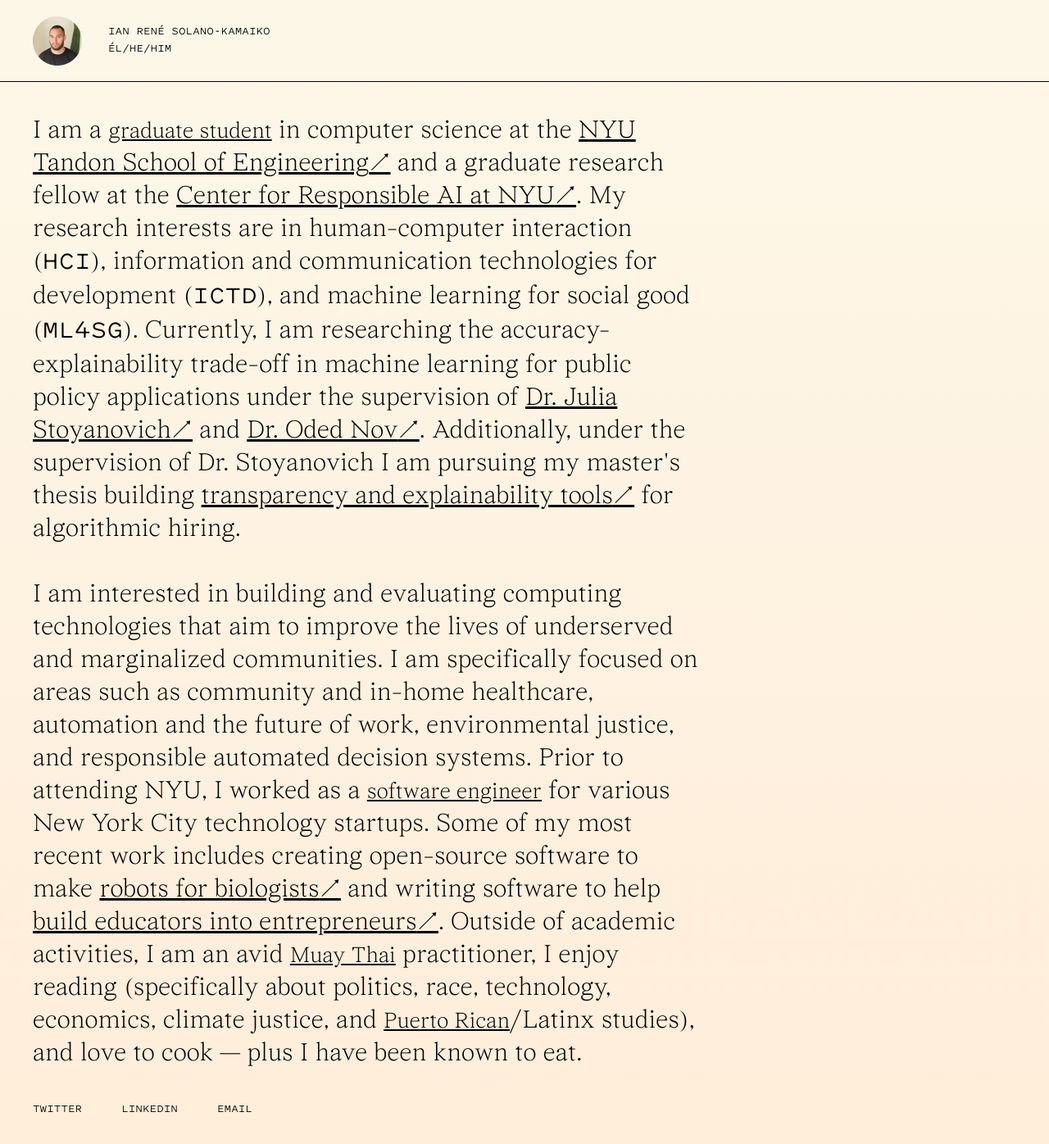
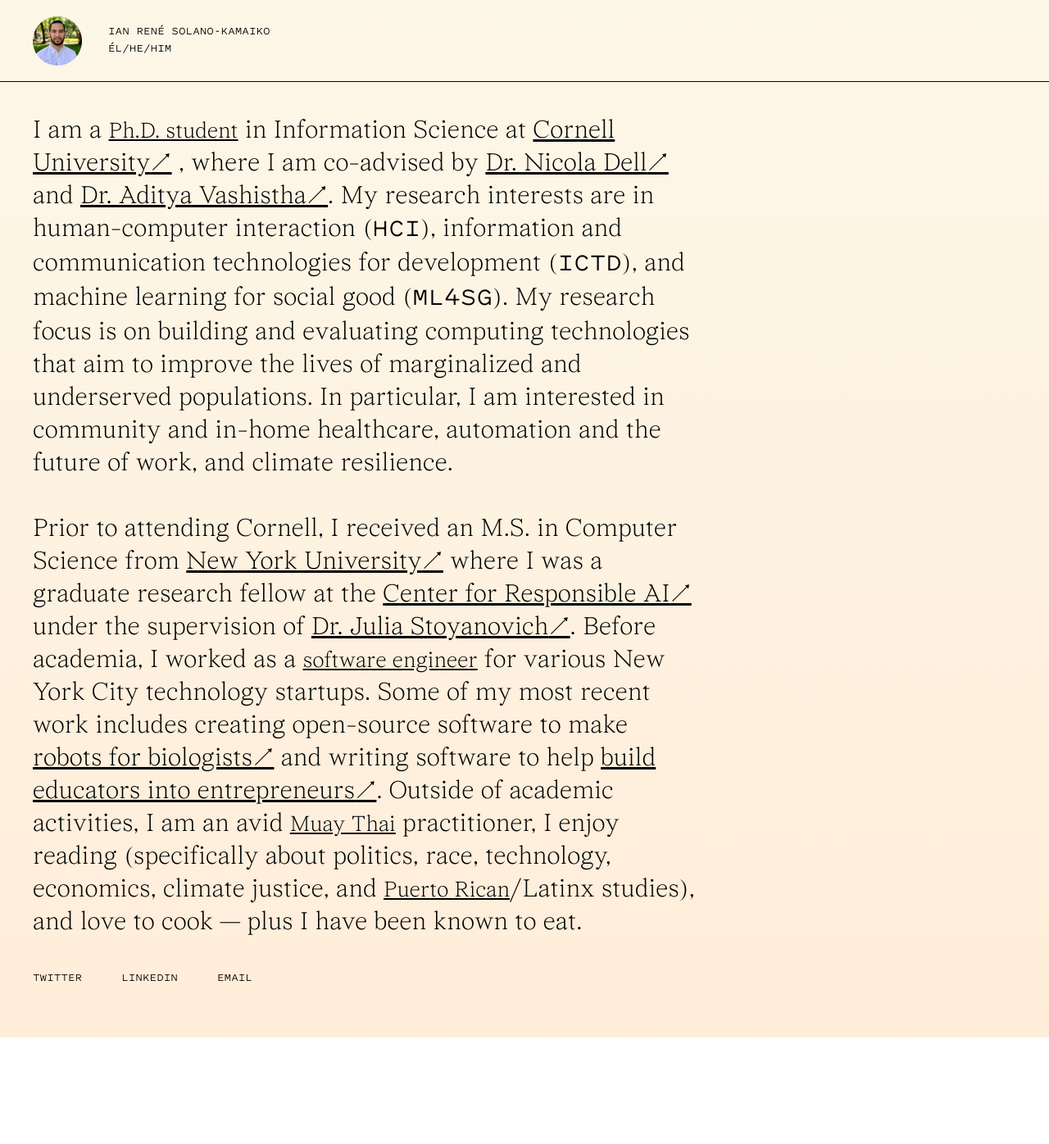
Before and after one commit to iansolano/iansolano.com, a Next.js app: page / in a window 1280 px wide. Shown: the top 1396 px of the page at 82% size. After the commit the page ends 1266 px from the top, so only its background shows below. Built offline with nearby package versions, Linux system fonts and the light colour scheme.

Commit message:
updating copy

```diff
--- a/components/home.tsx
+++ b/components/home.tsx
@@ -11,53 +11,56 @@
     <Copy>
       I am a{' '}
       <HoverCopy
-        copy="graduate student"
+        copy="Ph.D. student"
         src="/assets/graduate-student.gif"
-        alt="Graduate student gif"
+        alt="Ph.D. Student gif"
       />{' '}
-      in computer science at the{' '}
+      in Information Science at{' '}
       <Link
-        href="https://engineering.nyu.edu/"
+        href="https://infosci.cornell.edu/"
         target="_blank"
-        copy="NYU Tandon School of Engineering"
+        copy="Cornell University"
       />{' '}
-      and a graduate research fellow at the{' '}
+      , where I am co-advised by{' '}
       <Link
-        href="https://airesponsibly.net/"
+        href="https://nixdell.com/"
         target="_blank"
-        copy="Center for Responsible AI at NYU"
+        copy="Dr. Nicola Dell"
+      />{' '}
+      and{' '}
+      <Link
+        href="https://www.adityavashistha.com/"
+        target="_blank"
+        copy="Dr. Aditya Vashistha"
       />
       . My research interests are in human-computer interaction (<Alt>HCI</Alt>
       ), information and communication technologies for development (
       <Alt>ICTD</Alt>), and machine learning for social good (<Alt>ML4SG</Alt>).
-      Currently, I am researching the accuracy-explainability trade-off in
-      machine learning for public policy applications under the supervision of{' '}
+      My research focus is on building and evaluating computing technologies
+      that aim to improve the lives of marginalized and underserved populations.
+      In particular, I am interested in community and in-home healthcare,
+      automation and the future of work, and climate resilience.
+    </Copy>
+    <Copy>
+      Prior to attending Cornell, I received an M.S. in Computer Science from{' '}
       <Link
-        href="http://stoyanovich.org/"
+        href="https://engineering.nyu.edu/"
+        target="_blank"
+        copy="New York University"
+      />{' '}
+      where I was a graduate research fellow at the{' '}
+      <Link
+        href="https://airesponsibly.net/"
+        target="_blank"
+        copy="Center for Responsible AI"
+      />{' '}
+      under the supervision of{' '}
+      <Link
+        href="https://engineering.nyu.edu/faculty/julia-stoyanovich"
         target="_blank"
         copy="Dr. Julia Stoyanovich"
-      />{' '}
-      and{' '}
-      <Link
-        href="http://research.poly.edu/~onov/"
-        target="_blank"
-        copy="Dr. Oded Nov"
       />
-      . Additionally, under the supervision of Dr. Stoyanovich I am pursuing my
-      master's thesis building{' '}
-      <Link
-        href="https://www.wsj.com/articles/hiring-job-candidates-ai-11632244313?st=z9c8ww2udg3sj1p&reflink=desktopwebshare_permalink"
-        target="_blank"
-        copy="transparency and explainability tools"
-      />{' '}
-      for algorithmic hiring.
-    </Copy>
-    <Copy>
-      I am interested in building and evaluating computing technologies that aim
-      to improve the lives of underserved and marginalized communities. I am
-      specifically focused on areas such as community and in-home healthcare,
-      automation and the future of work, environmental justice, and responsible
-      automated decision systems. Prior to attending NYU, I worked as a{' '}
+      . Before academia, I worked as a{' '}
       <HoverCopy
         copy="software engineer"
         src="/assets/software-engineer.gif"
```
Also changed, not shown: public/assets/headshot.png.
